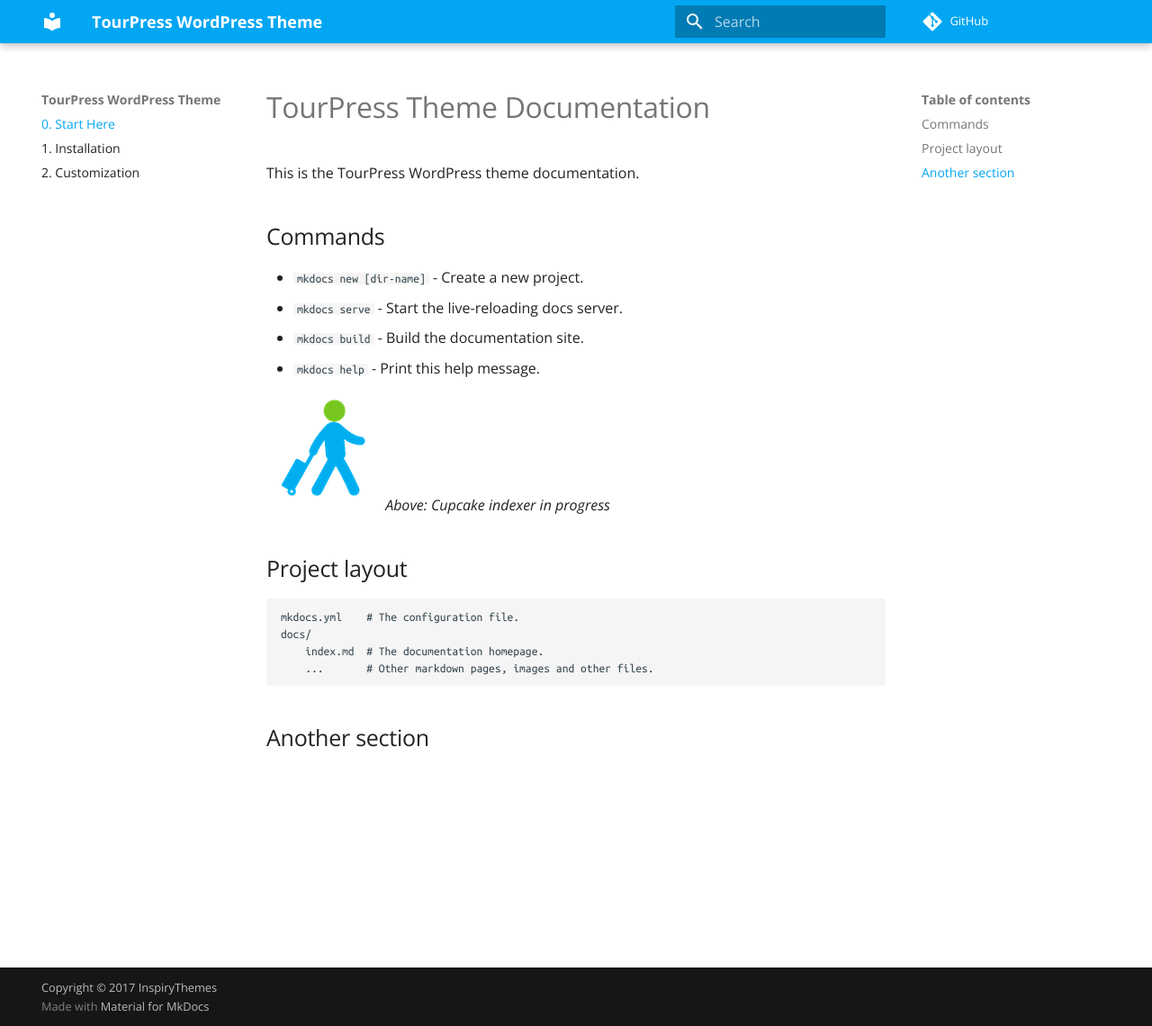
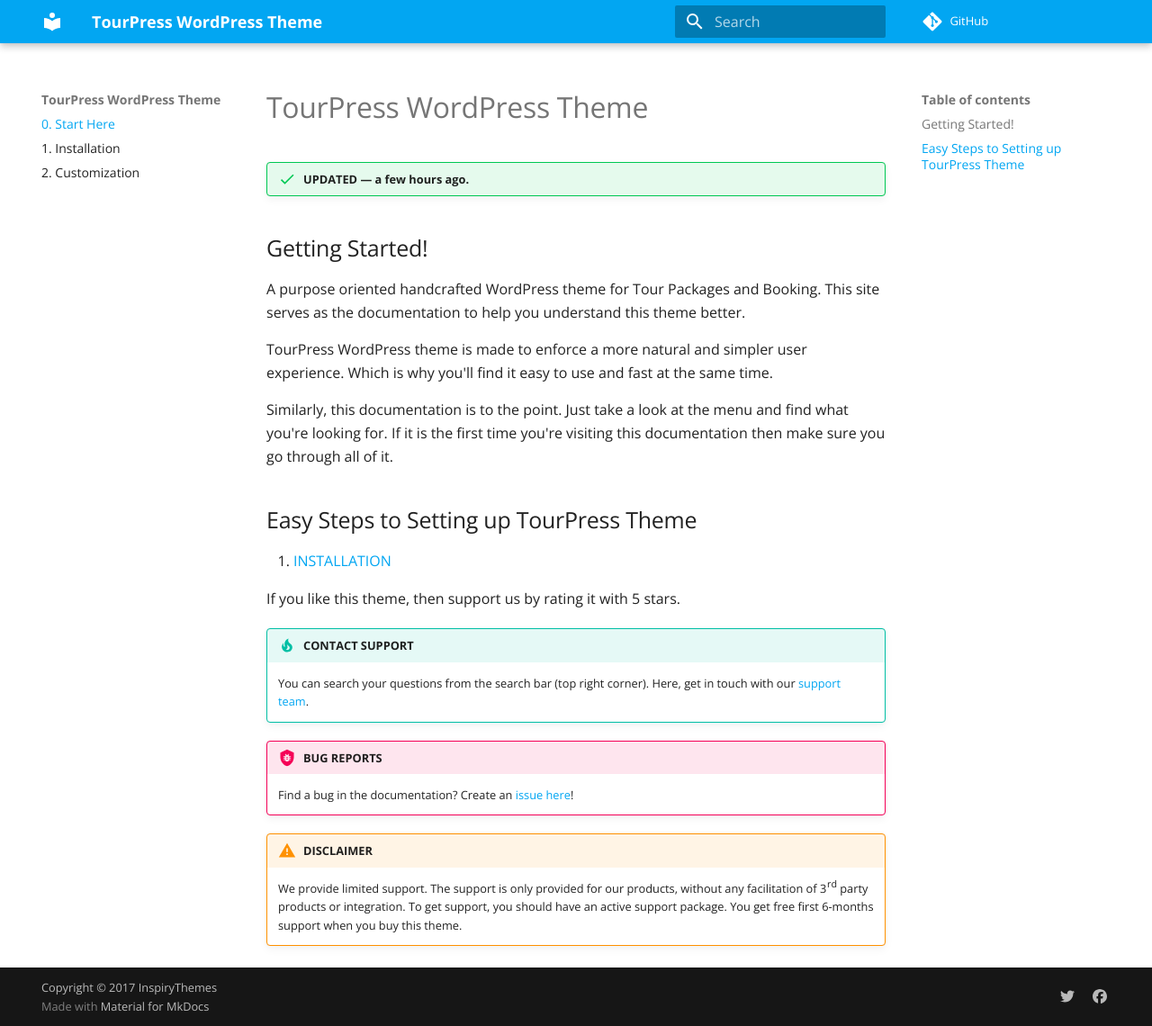
Before and after one commit to fahidjavid/doc-test, an MkDocs documentation site: the page built from docs/index.md, in a window 1280 px wide and 1140 px high. Shown: the whole window at 90% size. Built offline with MkDocs 1.6.1 and Material for MkDocs 9.7.7, drawn with Linux system fonts in a browser that asks for light colours; comment, search, counter and statistics services are not loaded; old or Windows-style settings are respelled for this version of MkDocs.

Commit message:
Completed start file and updated yml + readme files.

```diff
--- a/docs/index.md
+++ b/docs/index.md
@@ -1,22 +1,25 @@
-# TourPress Theme Documentation
+# TourPress WordPress Theme
 
-This is the TourPress WordPress theme documentation.
+!!! success "UPDATED — a few hours ago."
 
-## Commands
+##Getting Started!
+A purpose oriented handcrafted WordPress theme for Tour Packages and Booking. This site serves as the documentation to help you understand this theme better.
 
-* `mkdocs new [dir-name]` - Create a new project.
-* `mkdocs serve` - Start the live-reloading docs server.
-* `mkdocs build` - Build the documentation site.
-* `mkdocs help` - Print this help message.
+TourPress WordPress theme is made to enforce a more natural and simpler user experience. Which is why you'll find it easy to use and fast at the same time.
 
-![Screenshot](img/favicon.ico)
-*Above: Cupcake indexer in progress*
+Similarly, this documentation is to the point. Just take a look at the menu and find what you're looking for. If it is the first time you're visiting this documentation then make sure you go through all of it.
 
-## Project layout
+## Easy Steps to Setting up TourPress Theme
 
-    mkdocs.yml    # The configuration file.
-    docs/
-        index.md  # The documentation homepage.
-        ...       # Other markdown pages, images and other files.
+1. [INSTALLATION](installation.md)
 
-## Another section
+If you like this theme, then support us by rating it with 5 stars.
+
+!!! tip "CONTACT SUPPORT"
+     You can search your questions from the search bar (top right corner). Here, get in touch with our [support team](https://support.inspirythemes.com/ask-question/).
+
+!!! bug "BUG REPORTS"
+    Find a bug in the documentation? Create an [issue here](https://github.com/fahidjavid/tp-doc/issues/new)!
+
+!!! warning "DISCLAIMER"
+    We provide limited support. The support is only provided for our products, without any facilitation of 3rd party products or integration. To get support, you should have an active support package. You get free first 6-months support when you buy this theme.
--- a/mkdocs.yml
+++ b/mkdocs.yml
@@ -31,11 +31,17 @@
   font:
       text: 'Open Sans'
       code: 'Ubuntu Mono'
+  social:
+      - type: 'twitter'
+        link: 'https://twitter.com/inspirythemes'
+      - type: 'facebook'
+        link: 'https://www.facebook.com/InspiryThemes/'
 
 pages:
     - 0. Start Here: index.md
     - 1. Installation: installation.md
     - 2. Customization: about.md
+
 
 markdown_extensions:
   - admonition
```
Also changed, not shown: README.MD (+3 -1 lines), docs/img/screenshot.png (added), docs/installation.md (added).
